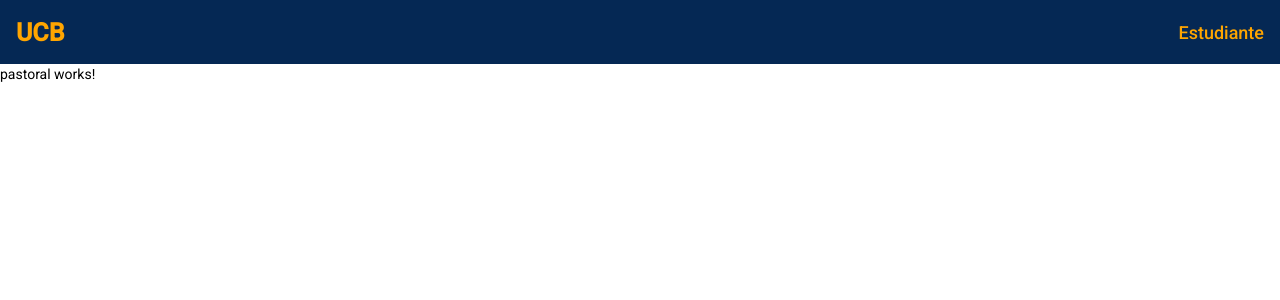
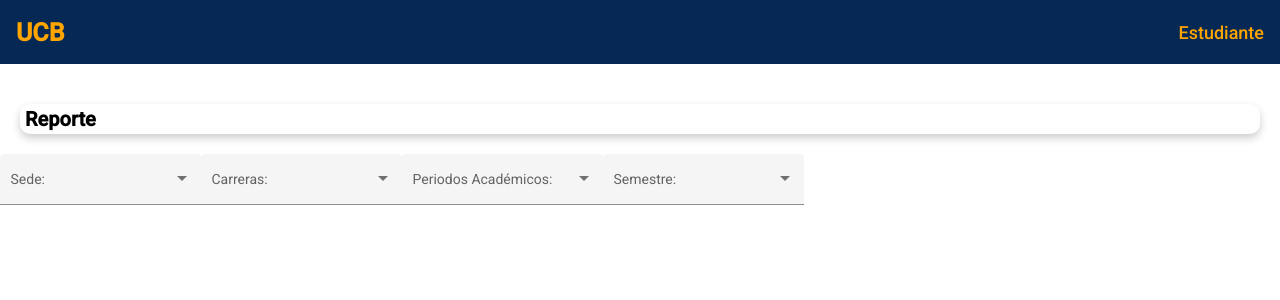
Before and after one commit to KarolZerna/reportes, an Angular app in the folder reports/: page /pastoral in a window 1280 px wide. Shown: the top 300 px of the page. Built offline with nearby package versions, Linux system fonts and the light colour scheme.

Commit message:
filtros material

```diff
--- a/reports/src/app/pastoral/pastoral.component.css
+++ b/reports/src/app/pastoral/pastoral.component.css
@@ -0,0 +1,9 @@
+.breadcrumb{
+    margin: 20px;
+    padding:5px;
+    background: #FFFFFF;
+    box-shadow: 0 4px 8px 0 rgba(0,0,0,0.2);
+    font-weight: 600;
+    font-size: 20px;
+    border-radius: 10px;
+  }
--- a/reports/src/app/pastoral/pastoral.component.html
+++ b/reports/src/app/pastoral/pastoral.component.html
@@ -1 +1,40 @@
-<p>pastoral works!</p>
+<br>
+<div class="breadcrumb">
+  <a> Reporte </a>
+</div>
+<!-- sede, carrera, periodos academicos -->
+<mat-form-field appearance="fill">
+  <mat-label>Sede:</mat-label>
+  <mat-select>
+    <mat-option *ngFor="let sede of sedes" [value]="sede.value">
+      {{sede.viewValue}}
+    </mat-option>
+  </mat-select>
+</mat-form-field>
+
+<mat-form-field appearance="fill">
+  <mat-label>Carreras:</mat-label>
+  <mat-select>
+    <mat-option *ngFor="let carrera of carreras" [value]="carrera.value">
+      {{carrera.viewValue}}
+    </mat-option>
+  </mat-select>
+</mat-form-field>
+
+<mat-form-field appearance="fill">
+  <mat-label>Periodos Académicos:</mat-label>
+  <mat-select>
+    <mat-option *ngFor="let periodo of periodos" [value]="periodo.value">
+      {{periodo.viewValue}}
+    </mat-option>
+  </mat-select>
+</mat-form-field>
+
+<mat-form-field appearance="fill">
+	<mat-label>Semestre:</mat-label>
+	<mat-select>
+	  <mat-option *ngFor="let semestre of semestres" [value]="semestre.value">
+		{{semestre.viewValue}}
+	  </mat-option>
+	</mat-select>
+  </mat-form-field>
--- a/reports/src/app/pastoral/pastoral.component.ts
+++ b/reports/src/app/pastoral/pastoral.component.ts
@@ -1,12 +1,60 @@
 import { Component, OnInit } from '@angular/core';
+
+interface Sede {
+  value: string;
+  viewValue: string;
+}
+
+interface Carrera {
+  value: string;
+  viewValue: string;
+}
+
+interface Periodo {
+  value: string;
+  viewValue: string;
+}
+interface Semestre {
+  value: string;
+  viewValue: string;
+}
 
 @Component({
   selector: 'app-pastoral',
   templateUrl: './pastoral.component.html',
   styleUrls: ['./pastoral.component.css']
 })
+
 export class PastoralComponent implements OnInit {
-
+  sedes: Sede[] = [
+    {value: 'sede-lp', viewValue: 'Sede La Paz'},
+    {value: 'sede-cbb', viewValue: 'Sede Cochabamba'},
+    {value: 'sede-sc', viewValue: 'Sede Santa Cruz'},
+  ];
+  carreras: Carrera[] = [
+    {value: 'der', viewValue: 'Derecho'},
+    {value: 'fyl', viewValue: 'Filosofía y Letras'},
+    {value: 'sis', viewValue: 'Ingeniería de Sistemas'},
+  ];
+  periodos: Periodo[] = [
+    {value: 'v-2022', viewValue: 'V-2022'},
+    {value: '2-2022', viewValue: '2-2022'},
+    {value: 'i-2022', viewValue: 'I-2022'},
+    {value: '1-2022', viewValue: '1-2022'},
+    {value: 'v-2022', viewValue: 'V-2021'},
+  ];
+  semestres: Semestre[] = [
+    {value: '1er', viewValue: 'Primer Semestre'},
+    {value: '2do', viewValue: 'Segundo Semestre'},
+    {value: '3er', viewValue: 'Tercer Semestre'},
+    {value: '4to', viewValue: 'Cuarto Semestre'},
+    {value: '5to', viewValue: 'Quinto Semestre'},
+    {value: '6to', viewValue: 'Sexto Semestre'},
+    {value: '7mo', viewValue: 'Séptimo Semestre'},
+    {value: '8vo', viewValue: 'Octavo Semestre'},
+    {value: '9no', viewValue: 'Noveno Semestre'},
+    {value: '10mo', viewValue: 'Décimo Semestre'},
+  ];
   constructor() { }
 
   ngOnInit(): void {
```
